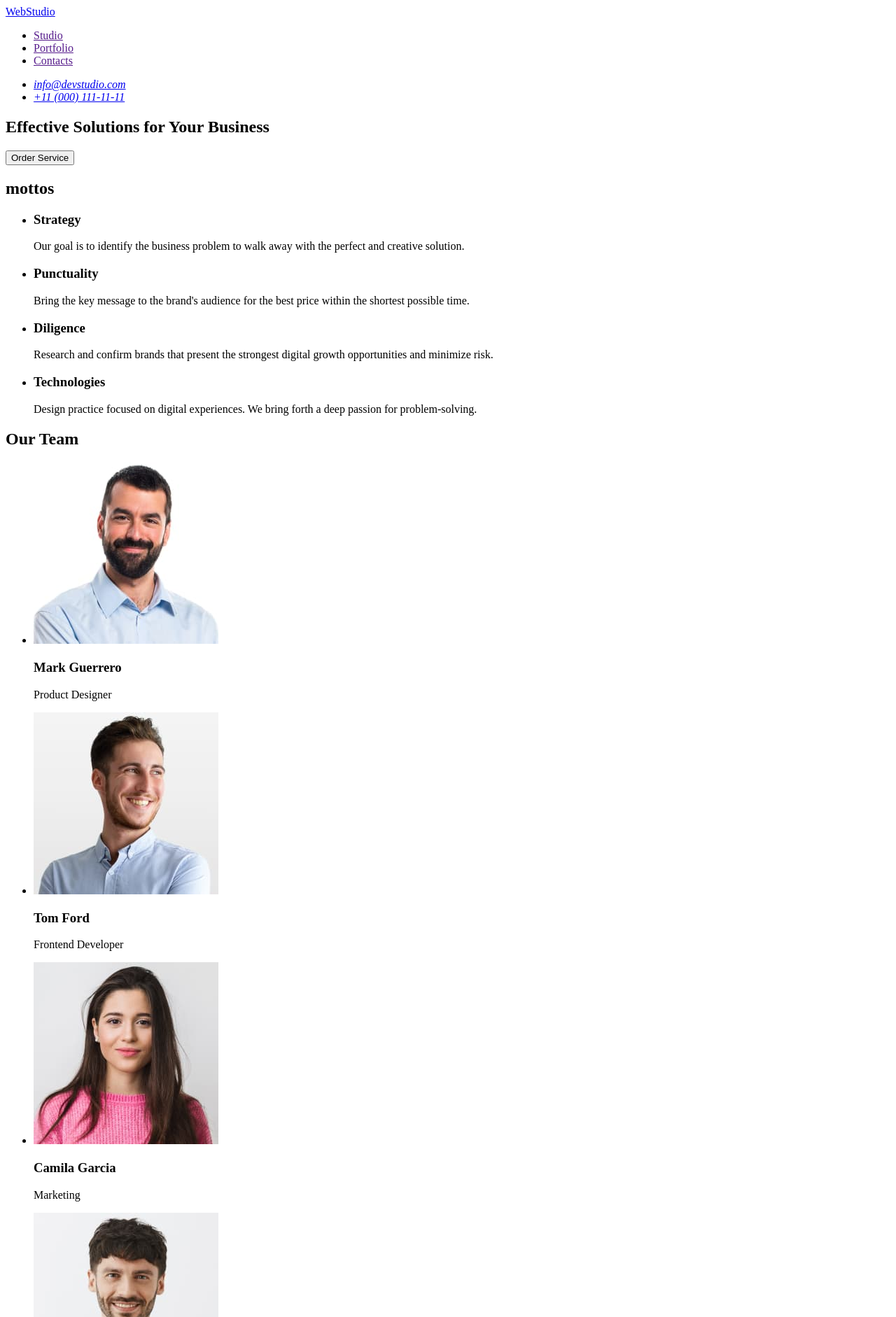
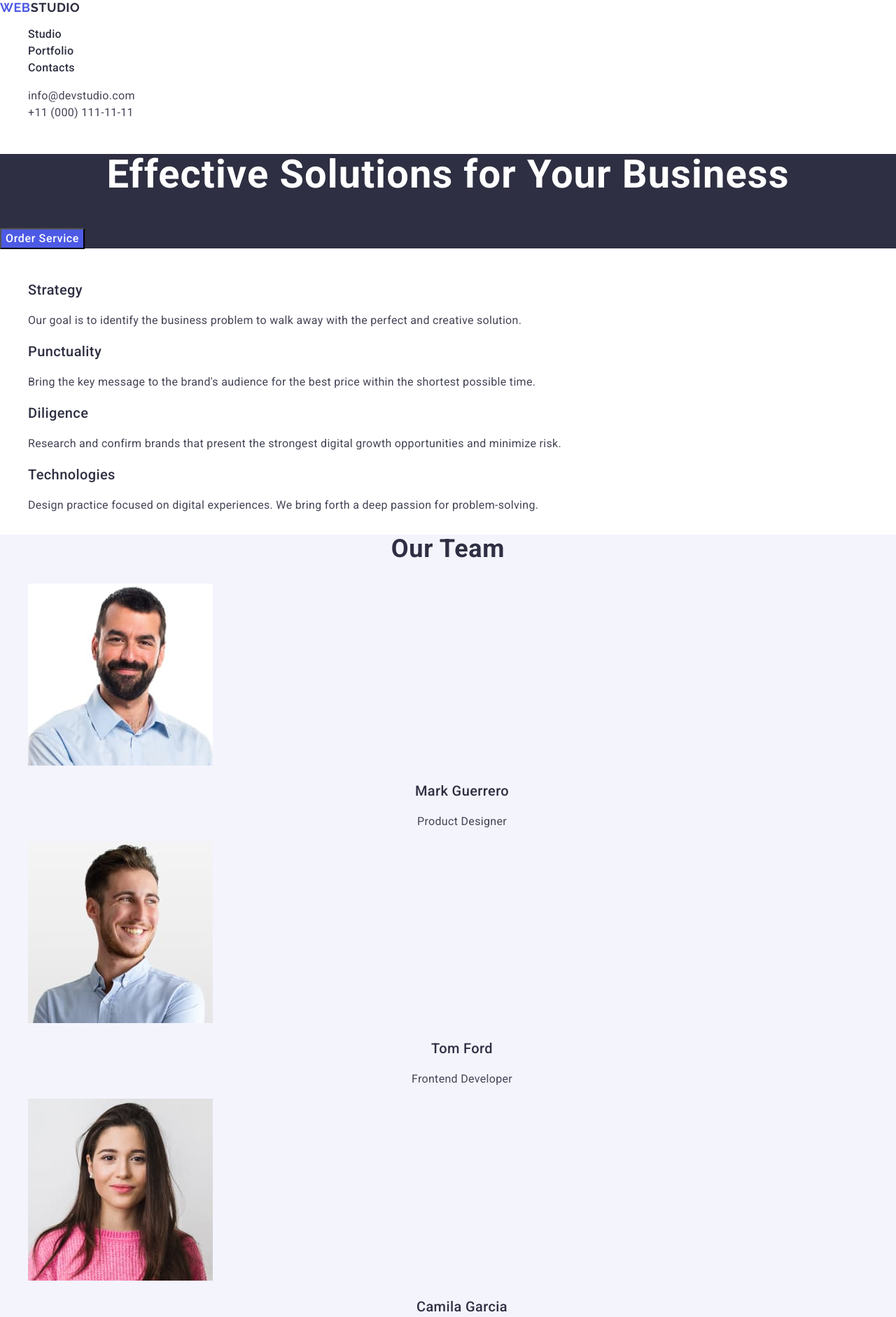
Before and after one commit to S-Bogdan-03546/goit-markup-hw-03, a plain HTML site: page index.html in a window 1280 px wide. Shown: the top 1882 px of the page at 70% size. Drawn offline with nearby package versions, Linux system fonts and the light colour scheme.

Commit message:
added css styles

```diff
--- /dev/null
+++ b/css/styles.css
@@ -0,0 +1,263 @@
+body {
+    font-family: "Roboto", sans-serif;
+    color: #2E2F42;
+    background-color: #FFFFFF;
+}
+
+/*! прибираємо підчеркування всіх посилань */
+a {
+    text-decoration: none;
+}
+
+/*! прибираємо маркери у списках*/
+ul,
+ol {
+    list-style-type: none;
+}
+
+
+/*! прихований заголовок */
+.visually-hidden {
+    margin: -1px;
+    white-space: nowrap;
+    clip-path: inset(100%);
+    clip: rect(0 0 0 0);
+    overflow: hidden;
+}
+
+header {
+    background: #FFFFFF;
+}
+
+.header-logo {
+    font-family: "Raleway", sans-serif;
+    font-weight: 700;
+    font-size: 18px;
+    line-height: 1.17;
+    letter-spacing: 0.03em;
+    text-transform: uppercase;
+    color: #4d5ae5;
+}
+
+.header-logo-inner {
+
+    font-family: "Raleway", sans-serif;
+    font-weight: 700;
+    font-size: 18px;
+    line-height: 1.17;
+    letter-spacing: 0.03em;
+    text-transform: uppercase;
+    color: #2e2f42;
+}
+
+.header-menu-list {}
+
+.header-menu-item {}
+
+/*! інтерактивні посилання в спокійному стані */
+.header-menu-link {
+    font-weight: 500;
+    font-size: 16px;
+    line-height: 1.5;
+    letter-spacing: 0.02em;
+    color: #2e2f42;
+}
+
+/*! інтерактивні елементи (посилання) */
+.header-menu-link:hover,
+.header-menu-link:focus {
+    color: #404BBF;
+}
+
+.header-address {
+    font-style: normal;
+}
+
+.header-address-list {}
+
+.header-address-item {}
+
+/*!інтерактивні посилання в спокійному стані*/
+.header-address-link {
+    font-weight: 400;
+    font-size: 16px;
+    line-height: 1.5;
+    letter-spacing: 0.02em;
+    color: #434455;
+}
+
+/*! інтерактивні елементи (посилання) в активному стані */
+.header-address-link:hover,
+.header-address-link:focus {
+    color: #404BBF;
+}
+
+
+/*! ------HIRO-------- */
+
+.hero {
+    background: #2e2f42;
+}
+
+.hero-title {
+    color: #fff;
+    font-weight: 700;
+    font-size: 56px;
+    line-height: 1.07;
+    letter-spacing: 0.02em;
+    text-align: center;
+}
+
+.hero-btn {
+    font-weight: 500;
+    font-size: 16px;
+    line-height: 1.5;
+    letter-spacing: 0.04em;
+    color: #fff;
+    background: #4D5AE5;
+}
+
+/*! інтерактивний елемент (кнопка) */
+.hero-btn:hover,
+.hero-btn:focus {
+    cursor: pointer;
+    background-color: #404BBF;
+}
+
+
+/*! ----------------features--------- */
+.features {
+    background: #fff;
+}
+
+.visually-hidden {}
+
+.features-list {}
+
+.features-item {}
+
+.features-subtitle {
+    font-weight: 500;
+    font-size: 20px;
+    line-height: 1.2;
+    letter-spacing: 0.02em;
+    color: #2e2f42;
+}
+
+.features-text {
+    font-weight: 400;
+    font-size: 16px;
+    line-height: 1.5;
+    letter-spacing: 0.02em;
+    color: #434455;
+}
+
+
+/*! -------------------team------------ */
+.team {
+    background: #F4F4FD;
+}
+
+.team-title {
+    font-weight: 700;
+    font-size: 36px;
+    line-height: 1.11111;
+    letter-spacing: 0.02em;
+    text-align: center;
+    color: #2e2f42;
+}
+
+.team-list {}
+
+.team-item {}
+
+.team-img {}
+
+.team-subtitle {
+    font-weight: 500;
+    font-size: 20px;
+    line-height: 1.2;
+    letter-spacing: 0.02em;
+    text-align: center;
+    color: #2e2f42;
+}
+
+.team-text {
+    font-weight: 400;
+    font-size: 16px;
+    line-height: 1.5;
+    letter-spacing: 0.02em;
+    text-align: center;
+    color: #434455;
+}
+
+/*! ---------portfolio------------------- */
+
+.portfolio {
+    background: #fff;
+}
+
+.portfolio-title {
+    font-weight: 700;
+    font-size: 36px;
+    line-height: 1.11111;
+    letter-spacing: 0.02em;
+    text-align: center;
+    color: #2e2f42;
+}
+
+.portfolio-list {}
+
+.portfolio-item {}
+
+.portfolio-img {}
+
+.portfolio-subtitle {
+    font-weight: 500;
+    font-size: 20px;
+    line-height: 1.2;
+    letter-spacing: 0.02em;
+    color: #2e2f42;
+}
+
+.portfolio-text {
+    font-weight: 400;
+    font-size: 16px;
+    line-height: 1.5;
+    letter-spacing: 0.02em;
+    color: #434455;
+}
+
+
+/*! -------------FOOTER------------ */
+.footer {
+    background: #2E2F42;
+}
+
+.footer-logo {
+    font-family: "Raleway", sans-serif;
+    font-weight: 700;
+    font-size: 18px;
+    line-height: 1.17;
+    letter-spacing: 0.03em;
+    text-transform: uppercase;
+    color: #4d5ae5;
+}
+
+.footer-logo-inner {
+    font-family: "Raleway", sans-serif;
+    font-weight: 700;
+    font-size: 18px;
+    line-height: 1.17;
+    letter-spacing: 0.03em;
+    text-transform: uppercase;
+    color: #f4f4fd;
+}
+
+.footer-text {
+    font-weight: 400;
+    font-size: 16px;
+    line-height: 1.5;
+    letter-spacing: 0.02em;
+    color: #f4f4fd;
+}
--- a/index.html
+++ b/index.html
@@ -4,60 +4,106 @@
 <head>
     <meta charset="UTF-8">
     <meta name="viewport" content="width=device-width, initial-scale=1.0">
-    <title>Document</title>
+
+    <!--Для відображення у браузері-->
+    <title>WebStudio</title>
+
+    <!-- connecting fonts -->
+
+    <link rel="preconnect" href="https://fonts.googleapis.com">
+    <link rel="preconnect" href="https://fonts.gstatic.com" crossorigin>
+    <link
+        href="https://fonts.googleapis.com/css2?family=Raleway:ital,wght@0,100..900;1,100..900&family=Roboto:wght@400;500;700&display=swap"
+        rel="stylesheet">
+
+
+
+    <!--connecting modern normalize -->
+    <link rel="stylesheet" href="node_modules/modern-normalize/modern-normalize.css">
+
+    <link rel="stylesheet" href="https://cdnjs.cloudflare.com/ajax/libs/modern-normalize/3.0.1/modern-normalize.min.css"
+        integrity="sha512-q6WgHqiHlKyOqslT/lgBgodhd03Wp4BEqKeW6nNtlOY4quzyG3VoQKFrieaCeSnuVseNKRGpGeDU3qPmabCANg=="
+        crossorigin="anonymous" referrerpolicy="no-referrer" />
+
+    <!-- security -->
+    <link rel="stylesheet" href="https://cdnjs.cloudflare.com/ajax/libs/modern-normalize/3.0.1/modern-normalize.min.css"
+        integrity="sha512-q6WgHqiHlKyOqslT/lgBgodhd03Wp4BEqKeW6nNtlOY4quzyG3VoQKFrieaCeSnuVseNKRGpGeDU3qPmabCANg=="
+        crossorigin="anonymous" referrerpolicy="no-referrer" />
+
+
+    <!-- connecting styles -->
+    <!--
+        можна підключити декілька файлів зі стилями
+        файл зі стилями що буде підключений нижче має вищий пріоритет -->
+    <!--лінк з підключенням стилів має бути останій у head-->
+    <link rel="stylesheet" href="./css/styles.css">
 </head>
 
 <body>
-    <Header>
-        <nav>
-            <a href="./index.html">WebStudio</a>
-            <ul>
-                <li> <a href="">Studio</a> </li>
-                <li> <a href="">Portfolio</a> </li>
-                <li> <a href="">Contacts</a> </li>
+    <!-- шапка сайту -->
+    <Header class="header">
+        <nav clas="heder-navigation">
+            <a class="header-logo" href="./index.html">Web<span class="header-logo-inner">Studio</span></a>
+            <ul class="header-menu-list">
+                <li class="header-menu-item">
+                    <a class="header-menu-link" href="">Studio</a>
+                </li>
+                <li class="header-menu-item">
+                    <a class="header-menu-link" href="">Portfolio</a>
+                </li>
+                <li class="header-menu-item">
+                    <a class="header-menu-link" href="">Contacts</a>
+                </li>
             </ul>
         </nav>
-        <address>
-            <ul>
-                <li><a href="mailto:info@devstudio.com">info@devstudio.com</a></li>
-                <li><a href="tel:+110001111111">+11 (000) 111-11-11</a></li>
+        <address class="header-address">
+            <ul class="header-address-list">
+                <li class="header-address-item">
+                    <a class="header-address-link" href="mailto:info@devstudio.com">info@devstudio.com</a>
+                </li>
+                <li class="header-address-item">
+                    <a class="header-address-link" href="tel:+110001111111">+11 (000)
+                        111-11-11</a>
+                </li>
             </ul>
         </address>
     </Header>
 
-    <!-- Main content #3 -->
+    <!-- Main content -->
     <main>
-        <section>
-            <h1>Effective Solutions for Your Business</h1>
-            <button type="button">Order Service</button>
+        <!-- секція 1 -->
+        <section class="hero">
+            <h1 class="hero-title">Effective Solutions for Your Business</h1>
+            <button class="hero-btn" type="button">Order Service</button>
         </section>
-        <section>
-            <h2>mottos</h2>
-            <ul>
-                <li>
-                    <h3>Strategy</h3>
-                    <p>
+        <section class="features">
+            <!-- прихований заголовок -->
+            <h2 class="visually-hidden">the main goals of our web studio</h2>
+            <ul class="features-list">
+                <li class="features-item">
+                    <h3 class="features-subtitle">Strategy</h3>
+                    <p class="features-text">
                         Our goal is to identify the business problem to walk away with the perfect and creative
                         solution.
                     </p>
-                </li>
-                <li>
-                    <h3>Punctuality</h3>
-                    <p>
+                </li class="features-list">
+                <li class="features-item">
+                    <h3 class="features-subtitle">Punctuality</h3>
+                    <p class="features-text">
                         Bring the key message to the brand's audience for the best price within the shortest possible
                         time.
                     </p>
-                </li>
-                <li>
-                    <h3>Diligence</h3>
-                    <p>
+                </li class="features">
+                <li class="features-list">
+                    <h3 class="features-subtitle">Diligence</h3>
+                    <p class="features-text">
                         Research and confirm brands that present the strongest digital growth opportunities and minimize
                         risk.
                     </p>
                 </li>
-                <li>
-                    <h3>Technologies</h3>
-                    <p>
+                <li class="features-item">
+                    <h3 class="features-subtitle">Technologies</h3>
+                    <p class="features-text">
                         Design practice focused on digital experiences. We bring forth a deep passion for
                         problem-solving.
                     </p>
@@ -65,37 +111,87 @@
             </ul>
         </section>
 
-        <section>
-            <h2>Our Team</h2>
-            <ul>
-                <li>
-                    <img src="./images/our-team/our-team-1.jpg" alt="Product Designer" width="264" height="260">
-                    <h3>Mark Guerrero</h3>
-                    <p>Product Designer</p>
+        <!-- section Our Team -->
+        <section class="team">
+            <h2 class="team-title">Our Team</h2>
+            <ul class="team-list">
+                <li class="team-item">
+                    <img src="./images/our-team/our-team-1.jpg" alt="Product Designer" width="264" height="260"
+                        class="team-img">
+                    <h3 class="team-subtitle">Mark Guerrero</h3>
+                    <p class="team-text">Product Designer</p>
                 </li>
-                <li>
-                    <img src="./images/our-team/our-team-2.jpg" alt="Frontend Developer" width="264" height="260">
-                    <h3>Tom Ford</h3>
-                    <p>Frontend Developer</p>
+                <li class="team-item">
+                    <img src="./images/our-team/our-team-2.jpg" alt="Frontend Developer" width="264" height="260"
+                        class="team-img">
+                    <h3 class="team-subtitle">Tom Ford</h3>
+                    <p class="team-text">Frontend Developer</p>
                 </li>
-                <li>
-                    <img src="./images/our-team/our-team-3.jpg" alt="Marketing" width="264" height="260">
-                    <h3>Camila Garcia</h3>
-                    <p>Marketing</p>
+                <li class="team-item">
+                    <img src="./images/our-team/our-team-3.jpg" alt="Marketing" width="264" height="260"
+                        class="team-img">
+                    <h3 class="team-subtitle">Camila Garcia</h3>
+                    <p class="team-text">Marketing</p>
                 </li>
-                <li>
-                    <img src="./images/our-team/our-team-4.jpg" alt="UI Designer" width="264" height="260">
-                    <h3>Daniel Wilson</h3>
-                    <p>UI Designer</p>
+                <li class="team-item">
+                    <img src="./images/our-team/our-team-4.jpg" alt="UI Designer" width="264" height="260"
+                        class="team-img">
+                    <h3 class="team-subtitle">Daniel Wilson</h3>
+                    <p class="team-text">UI Designer</p>
                 </li>
             </ul>
         </section>
+
+        <!-- section portfolio -->
+        <section class="portfolio">
+            <h2 class="portfolio-title">Our Portfolio</h2>
+            <ul class="portfolio-list">
+                <li class="portfolio-item">
+                    <img src="./images/Portfolio/img-1.jpg" alt="Banking App" width="360" height="300"
+                        class="portfolio-img">
+                    <h3 class="portfolio-subtitle">Banking App</h3>
+                    <p class="portfolio-text">App</p>
+                </li>
+                <li class="portfolio-item">
+                    <img src="./images/Portfolio/img-2.jpg" alt="Cashless Payment" width="360" height="300"
+                        class="portfolio-img">
+                    <h3 class="portfolio-subtitle">Cashless Payment</h3>
+                    <p class="portfolio-text">Marketing</p>
+                </li>
+                <li class="portfolio-item">
+                    <img src="./images/Portfolio/img-3.jpg" alt="Meditation App" width="360" height="300"
+                        class="portfolio-img">
+                    <h3 class="portfolio-subtitle">Meditation App</h3>
+                    <p class="portfolio-text">App</p>
+                </li>
+                <li class="portfolio-item">
+                    <img src="./images/Portfolio/img-4.jpg" alt="Taxi Service" width="360" height="300"
+                        class="portfolio-img">
+                    <h3 class="portfolio-subtitle">Taxi Service</h3>
+                    <p class="portfolio-text">Marketing</p>
+                </li>
+                <li class="portfolio-item">
+                    <img src="./images/Portfolio/img-5.jpg" alt="Screen Illustrations" width="360" height="300"
+                        class="portfolio-img">
+                    <h3 class="portfolio-subtitle">Screen Illustrations</h3>
+                    <p class="portfolio-text">Design</p>
+                </li>
+                <li class="portfolio-item">
+                    <img src="./images/Portfolio/img-6.jpg" alt="Online Courses" width="360" height="300"
+                        class="portfolio-img">
+                    <h3 class="portfolio-subtitle">Online Courses</h3>
+                    <p class="portfolio-text">Marketing</p>
+                </li>
+            </ul>
+        </section>
+
     </main>
 
     <!-- foter -->
-    <footer>
-        <a href="./index.html">WebStudio</a>
-        <p>Increase the flow of customers and sales for your business with digital marketing & growth solutions.</p>
+    <footer class="footer">
+        <a class="footer-logo" href="./index.html">Web<span class="footer-logo-inner">Studio</span></a>
+        <p class="footer-text">Increase the flow of customers and sales for your business with digital marketing &
+            growth solutions.</p>
     </footer>
 
 </body>
```
Also changed, not shown: images/Portfolio/img-1.jpg (added), images/Portfolio/img-2.jpg (added), images/Portfolio/img-3.jpg (added), images/Portfolio/img-4.jpg (added), images/Portfolio/img-5.jpg (added), images/Portfolio/img-6.jpg (added).
